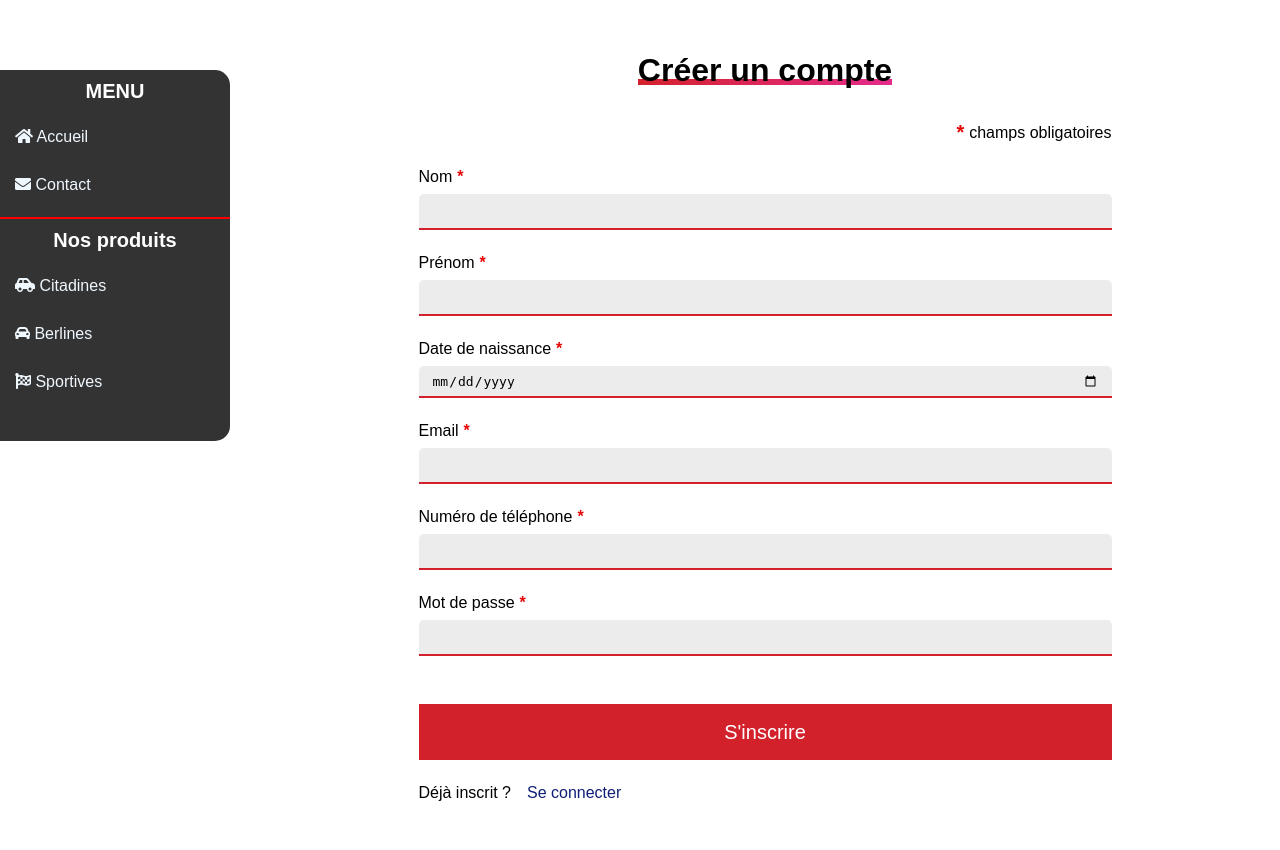
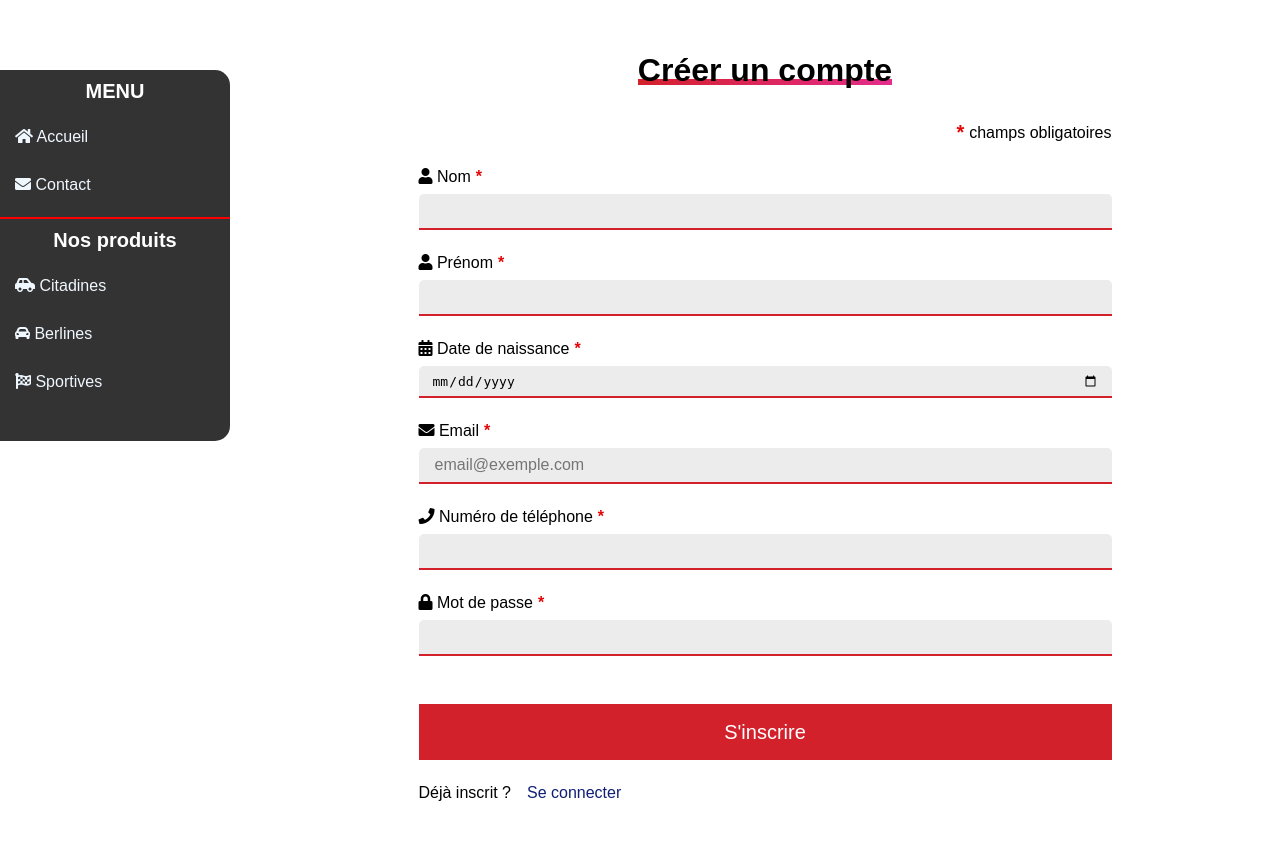
Before and after one commit to Quentin55553/Projet-CarSociety, a PHP site: page /php/register.php in a window 1280 px wide. Shown: the part 110-960 px from the top of the page. Run offline with PHP 8.4, Linux system fonts and the light colour scheme; some libraries are stand-ins or nearby versions.

Commit message:
Add files via upload

```diff
--- a/php/basket.php
+++ b/php/basket.php
@@ -13,7 +13,7 @@ if (isset($_SESSION['email'])) {
 }
 else {
     // Si l'utilisateur n'est pas connecté, on le redirige vers la page de connexion afin qu'il puisse se connecter pour accéder à son panier
-    header("Location: login.php");
+    header("Location: set-need-connect.php?cat=" . urlencode("/php/basket.php"));
     exit;
 }
 
@@ -130,6 +130,7 @@ function afficher_panier($panier) {
     <body>
         <a id="goUpButton"></a>
 
+
         <div class="header">
             <img src="../img/CarSocietyBanner.png">
 
@@ -137,6 +138,7 @@ function afficher_panier($panier) {
                 <?php echo $options; ?>
             </div>
         </div>
+
 
         <div class="menu">
             <div class="menu-header">MENU</div>
@@ -150,6 +152,7 @@ function afficher_panier($panier) {
             <a class="<?php echo (isset($_GET['cat']) && $_GET['cat'] == 'Sedans') ? 'active' : "" ; ?>" href="products.php?cat=Sedans"><i class="fas fa-car-alt"></i> Berlines</a>
             <a class="<?php echo (isset($_GET['cat']) && $_GET['cat'] == 'Sportscars') ? 'active' : "" ; ?>" href="products.php?cat=Sportscars"><i class="fas fa-flag-checkered"></i> Sportives</a>
         </div>
+
 
         <div class="content">
             <h1 class="main-title">Votre panier</h1>
@@ -205,6 +208,7 @@ function afficher_panier($panier) {
             </div>
         </footer>
 
+
         <script src="../js/goUpButton.js"></script>
     </body>
 </html>
--- a/php/register.php
+++ b/php/register.php
@@ -72,6 +72,7 @@
                                     <div class='icon-times'><i class='fas fa-times'></i></div>
                                 </div>
                             </div>
+                            <br>
                         </div>";
 
         } else {
@@ -126,6 +127,7 @@
     <body>
         <a id="goUpButton"></a>
 
+
         <div class="header">
             <img src="../img/CarSocietyBanner.png">
 
@@ -134,6 +136,7 @@
                 <a class="in-menu" href="register.php"><i class="fas fa-user-plus"></i> Créer un compte</a>
             </div>
         </div>
+
 
         <div class="menu">
             <div class="menu-header">MENU</div>
@@ -147,6 +150,7 @@
             <a href="products.php?cat=Sedans"><i class="fas fa-car-alt"></i> Berlines</a>
             <a href="products.php?cat=Sportscars"><i class="fas fa-flag-checkered"></i> Sportives</a>
         </div>
+
 
         <div class="content">
             <h1 class="main-title">Créer un compte</h1>
@@ -163,32 +167,32 @@
 
                 <form id="register-form" action="register.php" method="post">
                     <div class="input-group">
-                        <label for="register-lastname" class="required">Nom</label>
+                        <label for="register-lastname" class="required"><i class="fas fa-user"></i> Nom</label>
                         <input type="text" id="register-lastname" name="lastname" required>
                     </div>
 
                     <div class="input-group">
-                        <label for="register-firstname" class="required">Prénom</label>
+                        <label for="register-firstname" class="required"><i class="fas fa-user"></i> Prénom</label>
                         <input type="text" id="register-firstname" name="firstname" required>
                     </div>
 
                     <div class="input-group">
-                        <label for="register-birthdate" class="required">Date de naissance</label>
+                        <label for="register-birthdate" class="required"><i class="fas fa-calendar-alt"></i> Date de naissance</label>
                         <input type="date" id="register-birthdate" name="birthdate" max="<?php echo date('Y-m-d'); ?>" required>
                     </div>
 
                     <div class="input-group">
-                        <label for="register-email" class="required">Email</label>
-                        <input type="email" id="register-email" name="email" required>
+                        <label for="register-email" class="required"><i class="fas fa-envelope"></i> Email</label>
+                        <input type="email" id="register-email" name="email" placeholder="email@exemple.com" required>
                     </div>
 
                     <div class="input-group">
-                        <label for="register-tel" class="required">Numéro de téléphone</label>
+                        <label for="register-tel" class="required"><i class="fas fa-phone"></i> Numéro de téléphone</label>
                         <input type="tel" id="register-tel" name="tel" pattern="0[1-9](\d{2}){4}" required>
                     </div>
 
                     <div class="input-group">
-                        <label for="register-password" class="required">Mot de passe</label>
+                        <label for="register-password" class="required"><i class="fas fa-lock"></i> Mot de passe</label>
                         <input type="password" id="register-password" name="password" required>
                     </div>
 
@@ -201,6 +205,7 @@
                 <br><br>
             </div>
         </div>
+
 
         <footer class="footer">
             <div class="legal-informations">
@@ -227,6 +232,7 @@
             </div>
         </footer>
 
+
         <script src="../js/goUpButton.js"></script>
         <script src="../js/closeMessage.js"></script>
     </body>
```
Also changed, not shown: php/add-to-basket.php (+23 -17 lines), php/edit_profile.php (+13 -2 lines), php/login.php (+19 -7 lines), php/products.php (+18 -8 lines), php/set-need-connect.php (+6 -1 lines), php/varSession.inc.php (indentation only).
